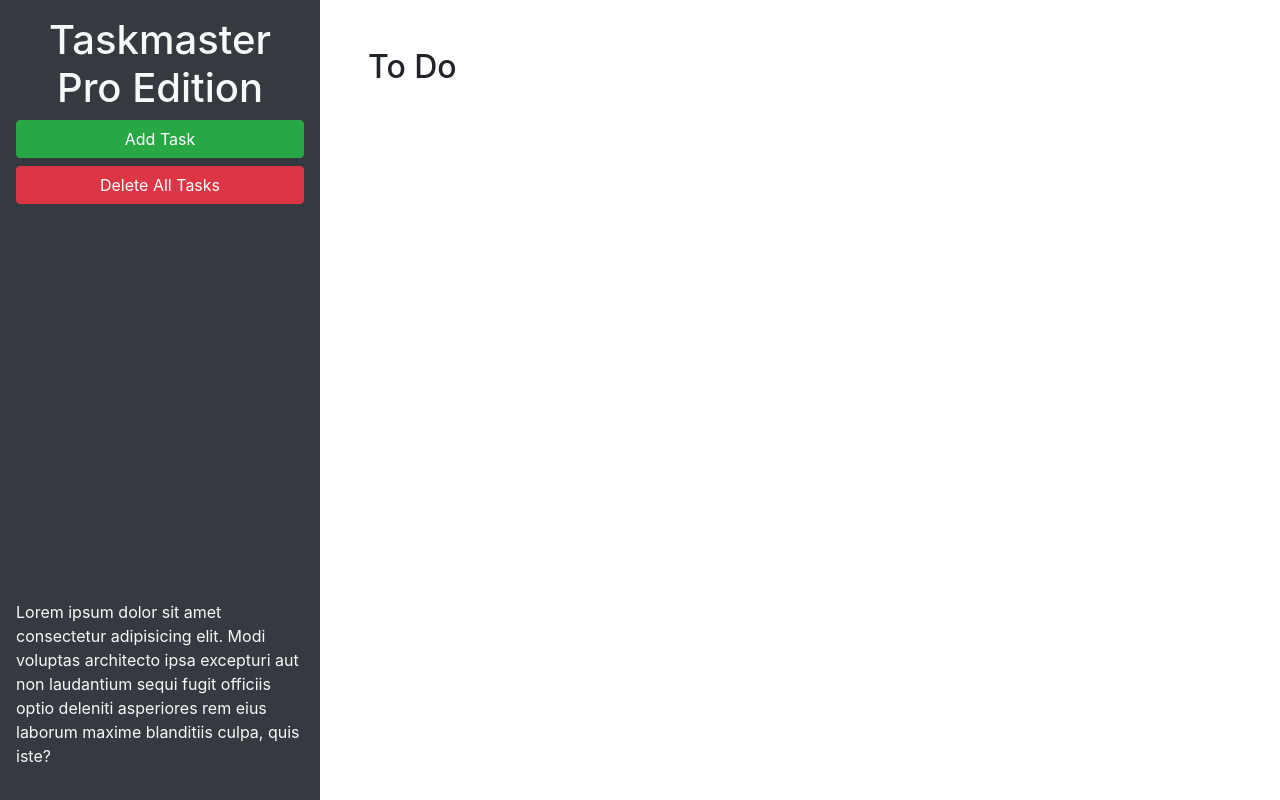
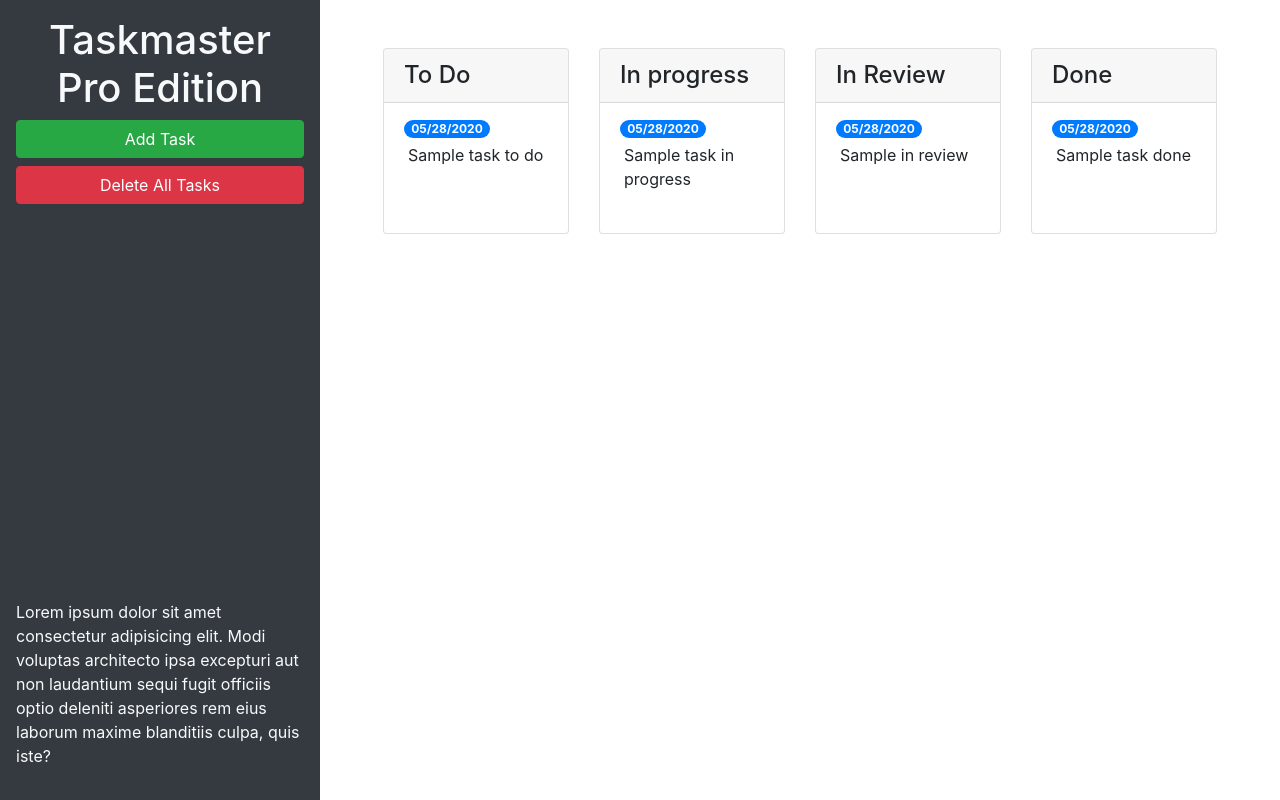
Before and after one commit to Lclark31/taskmaster-pro, a plain HTML site: page index.html in a window 1280 px wide. Drawn offline with nearby package versions, Linux system fonts and the light colour scheme.

Commit message:
implement bootstrap classes

```diff
--- a/index.html
+++ b/index.html
@@ -1,39 +1,84 @@
 <!DOCTYPE html>
 <html lang="en">
-
   <head>
-  <meta charset="UTF-8">
-  <meta name="viewport" content="width=device-width, initial-scale=1.0">
-  <meta http-equiv="X-UA-Compatible" content="ie=edge">
-  <link rel="stylesheet" href="https://cdnjs.cloudflare.com/ajax/libs/twitter-bootstrap/4.3.1/css/bootstrap.min.css">
+    <meta charset="UTF-8" />
+    <meta name="viewport" content="width=device-width, initial-scale=1.0" />
+    <meta http-equiv="X-UA-Compatible" content="ie=edge" />
+    <link rel="stylesheet" href="https://cdnjs.cloudflare.com/ajax/libs/twitter-bootstrap/4.3.1/css/bootstrap.min.css" />
     <link rel="stylesheet" href="./assets/css/style.css" />
     <title>Taskmaster Pro</title>
   </head>
 
   <body>
-
     <div class="row min-vh-100 no-gutters">
       <header class="col-12 col-lg-3 bg-dark text-light d-flex flex-column p-4 p-lg-3">
         <h1 class="text-center">Taskmaster Pro Edition</h1>
-      <button id="create-task" class="btn btn-block btn-success" data-toggle="modal" data-target="#task-form-modal">Add
-        Task</button>
+        <button id="create-task" class="btn btn-block btn-success" data-toggle="modal" data-target="#task-form-modal">Add Task</button>
         <button id="remove-tasks" class="btn btn-block btn-danger">Delete All Tasks</button>
-      <p class="mt-auto">Lorem ipsum dolor sit amet consectetur adipisicing elit. Modi voluptas architecto ipsa
-        excepturi aut non
-        laudantium sequi fugit officiis optio deleniti asperiores rem eius laborum maxime blanditiis culpa, quis iste?
+        <p class="mt-auto">
+          Lorem ipsum dolor sit amet consectetur adipisicing elit. Modi voluptas architecto ipsa excepturi aut non laudantium sequi fugit officiis optio
+          deleniti asperiores rem eius laborum maxime blanditiis culpa, quis iste?
         </p>
       </header>
       <main class="col-12 col-lg-9">
-      <div class="m-5">
-        <h2>To Do</h2>
-        <ul id="list-toDo" class="list-group"> </ul>
+        <div class="m-5 row justify-content-around">
+          <div class="col-12 col-md-6 col-xl-3 mb-3">
+            <div class="card">
+              <h4 class="card-header">
+                To Do
+              </h4>
+              <ul id="list-toDo" class="list-group list-group-flush">
+                <li class="list-group-item">
+                  <span class="badge badge-primary badge-pill">05/28/2020</span>
+                  <p class="m-1">Sample task to do</p>
+                </li>
+              </ul>
+            </div>
+          </div>
+          <div class="col-12 col-md-6 col-xl-3 mb-3">
+            <div class="card">
+              <h4 class="card-header">
+                In progress
+              </h4>
+              <ul id="list-toDo" class="list-group list-group-flush">
+                <li class="list-group-item">
+                  <span class="badge badge-primary badge-pill">05/28/2020</span>
+                  <p class="m-1">Sample task in progress</p>
+                </li>
+              </ul>
+            </div>
+          </div>
+          <div class="col-12 col-md-6 col-xl-3 mb-3">
+            <div class="card">
+              <h4 class="card-header">
+                In Review
+              </h4>
+              <ul id="list-toDo" class="list-group list-group-flush">
+                <li class="list-group-item">
+                  <span class="badge badge-primary badge-pill">05/28/2020</span>
+                  <p class="m-1">Sample in review</p>
+                </li>
+              </ul>
+            </div>
+          </div>
+          <div class="col-12 col-md-6 col-xl-3 mb-3">
+            <div class="card">
+              <h4 class="card-header">
+                Done
+              </h4>
+              <ul id="list-toDo" class="list-group list-group-flush">
+                <li class="list-group-item">
+                  <span class="badge badge-primary badge-pill">05/28/2020</span>
+                  <p class="m-1">Sample task done</p>
+                </li>
+              </ul>
+            </div>
           </div>
       </main>
     </div>
 
     <!-- Modal -->
-  <div class="modal fade" id="task-form-modal" tabindex="-1" role="dialog" aria-labelledby="task-form-modal"
-    aria-hidden="true">
+    <div class="modal fade" id="task-form-modal" tabindex="-1" role="dialog" aria-labelledby="task-form-modal" aria-hidden="true">
       <div class="modal-dialog modal-dialog-centered" role="document">
         <div class="modal-content">
           <div class="modal-header">
@@ -46,11 +91,11 @@
             <form>
               <div class="form-group">
                 <label for="modalTaskDescription">Task description</label>
-              <textarea id="modalTaskDescription" rows="3"></textarea>
+                <textarea id="modalTaskDescription" rows="3" class="form-control"></textarea>
               </div>
               <div class="form-group">
                 <label for="modalDueDate">Due date</label>
-              <input type="text" id="modalDueDate" placeholder="mm/dd/yyyy" autocomplete="off" />
+                <input type="text" id="modalDueDate" class="form-control" placeholder="mm/dd/yyyy" autocomplete="off" />
               </div>
             </form>
           </div>
@@ -67,5 +112,4 @@
     <script src="https://cdnjs.cloudflare.com/ajax/libs/twitter-bootstrap/4.3.1/js/bootstrap.min.js"></script>
     <script src="./assets/js/script.js"></script>
   </body>
-
 </html>
```
Lines whose indentation alone changed are shown as unchanged.
